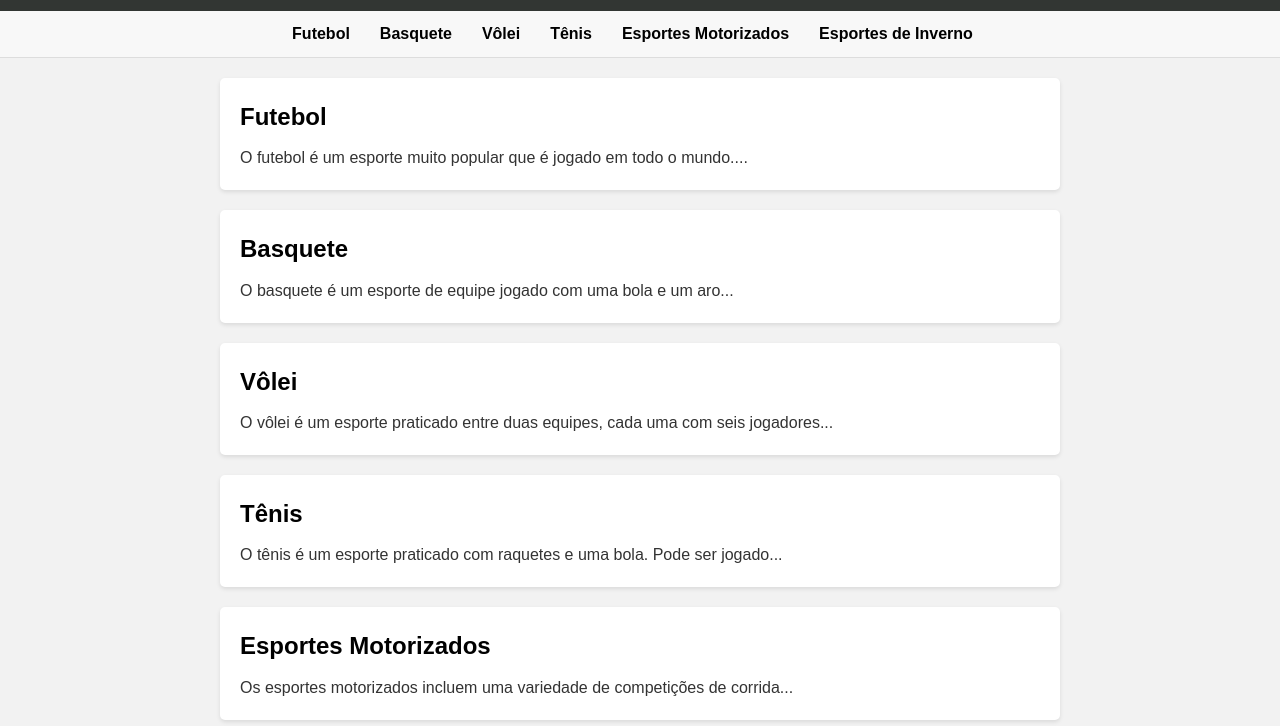
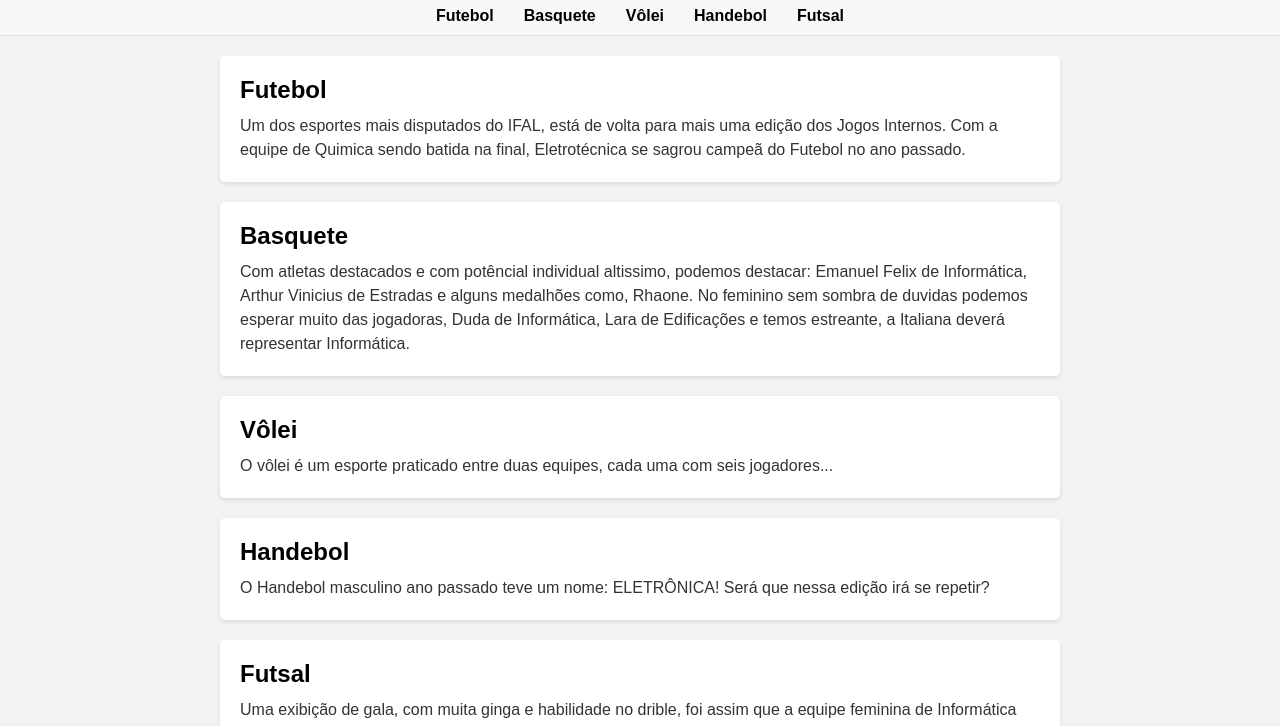
Before and after one commit to emanuelcarlos/emanuelcarlos.github.io, a plain HTML site: page esportes.html in a window 1280 px wide. Shown: the part 80-806 px from the top of the page. Drawn offline with Linux system fonts and the light colour scheme; files that its build step writes are made by us from their sources.

Commit message:
Update esportes.html

```diff
--- a/esportes.html
+++ b/esportes.html
@@ -1,18 +1,3 @@
-<!DOCTYPE html>
-<html lang="pt-BR">
-
-<head>
-    <meta charset="UTF-8">
-    <meta name="viewport" content="width=device-width, initial-scale=1.0">
-    <title>Esportes</title>
-    <link rel="stylesheet" href="style/esportes.css">
-</head>
-
-<body>
-    <header>
-        <h1>Esportes</h1>
-    </header>
-
     <!DOCTYPE html>
     <html lang="pt-BR">
 
@@ -20,31 +5,32 @@
         <meta charset="UTF-8">
         <meta name="viewport" content="width=device-width, initial-scale=1.0">
         <title>Esportes</title>
-        <link rel="stylesheet" href="styles.css">
+        <link rel="stylesheet" href="css/esportes.css">
     </head>
 
     <body>
+        <header>
+            <h1>Esportes</h1>
+        </header>
 
         <nav class="sports-nav">
             <ul class="sports-list">
-                <li><a href="futebol.html">Futebol</a></li>
+                <li><a href="#futebol">Futebol</a></li>
                 <li><a href="#basquete">Basquete</a></li>
                 <li><a href="#volei">Vôlei</a></li>
-                <li><a href="#tenis">Tênis</a></li>
-                <li><a href="#motorizados">Esportes Motorizados</a></li>
-                <li><a href="#inverno">Esportes de Inverno</a></li>
-                <!-- Adicione mais esportes conforme necessário -->
+                <li><a href="#handball">Handebol</a></li>
+                <li><a href="#futsal">Futsal</a></li>
             </ul>
         </nav>
 
         <section id="futebol" class="sports-section">
             <h2>Futebol</h2>
-            <p>O futebol é um esporte muito popular que é jogado em todo o mundo....</p>
+            <p>Um dos esportes mais disputados do IFAL, está de volta para mais uma edição dos Jogos Internos. Com a equipe de Quimica sendo batida na final, Eletrotécnica se sagrou campeã do Futebol no ano passado.</p>
         </section>
 
         <section id="basquete" class="sports-section">
             <h2>Basquete</h2>
-            <p>O basquete é um esporte de equipe jogado com uma bola e um aro...</p>
+            <p>Com atletas destacados e com potêncial individual altissimo, podemos destacar: Emanuel Felix de Informática, Arthur Vinicius de Estradas e alguns medalhões como, Rhaone. No feminino sem sombra de duvidas podemos esperar muito das jogadoras, Duda de Informática, Lara de Edificações e temos estreante, a Italiana deverá representar Informática.</p>
         </section>
 
         <section id="volei" class="sports-section">
@@ -52,20 +38,16 @@
             <p>O vôlei é um esporte praticado entre duas equipes, cada uma com seis jogadores...</p>
         </section>
 
-        <section id="tenis" class="sports-section">
-            <h2>Tênis</h2>
-            <p>O tênis é um esporte praticado com raquetes e uma bola. Pode ser jogado...</p>
+        <section id="handball" class="sports-section">
+            <h2>Handebol</h2>
+            <p>O Handebol masculino ano passado teve um nome: ELETRÔNICA! Será que nessa edição irá se repetir?</p>
         </section>
 
-        <section id="motorizados" class="sports-section">
-            <h2>Esportes Motorizados</h2>
-            <p>Os esportes motorizados incluem uma variedade de competições de corrida...</p>
+        <section id="futsal" class="sports-section">
+            <h2>Futsal</h2>
+            <p>Uma exibição de gala, com muita ginga e habilidade no drible, foi assim que a equipe feminina de Informática conseguiu se sagrar campeã na modalidade Futsal, destaque também para a Duda de Informática, que sem sombra de dúvidas foi o destaque feminino nos Jogos Internos do ano passado. O que parece que virou algo comum, já que tanto o feminino quanto o masculino teve a medalha de ouro levada pra casa.</p>
         </section>
 
-        <section id="inverno" class="sports-section">
-            <h2>Esportes de Inverno</h2>
-            <p>Os esportes de inverno são praticados em regiões onde o clima é frio e nevado...</p>
-        </section>
     </html>
     <footer>
         <p>&copy; 2023 Jogos.bet. Todos os direitos reservados.</p>
```
